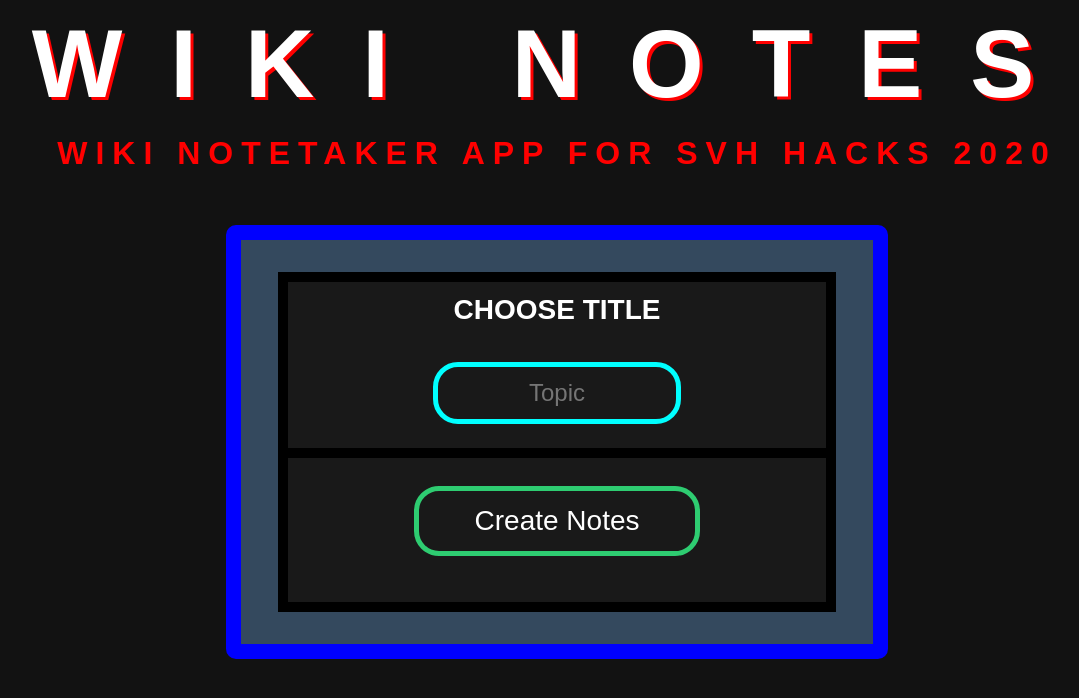
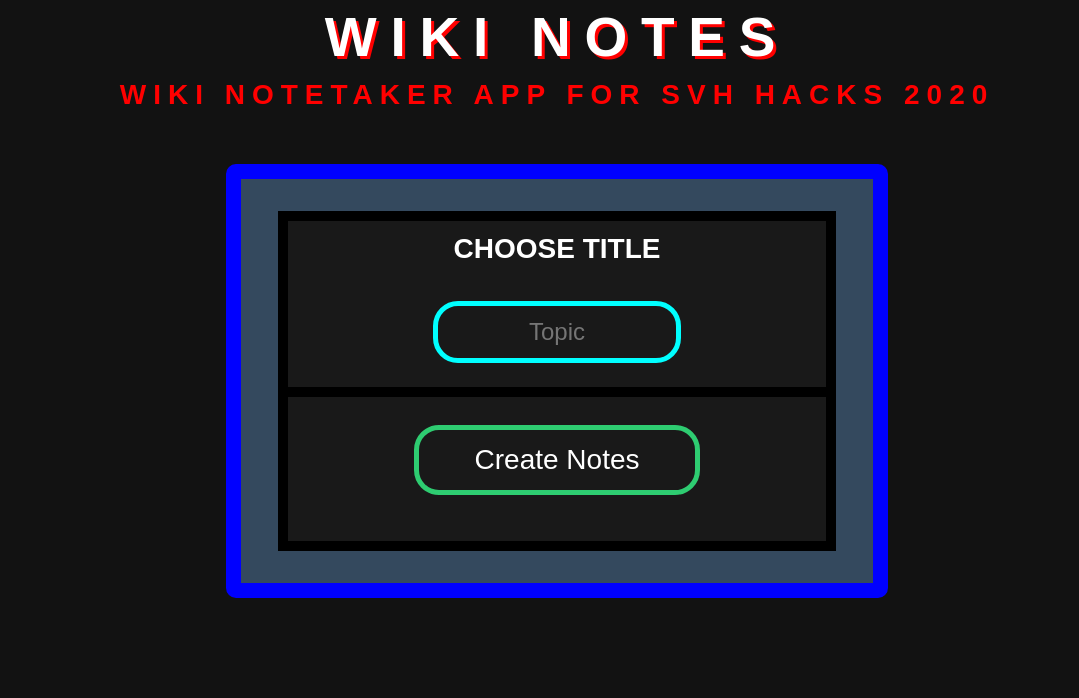
Before and after one commit to SidNath21/WikiNotes, a plain HTML site: page index.html in a window 1280 px wide. Shown: the whole page, without its empty margins (83-1162 px from the left). Drawn offline with Linux system fonts and the light colour scheme.

Commit message:
Size Scaling

```diff
--- a/css/slides.css
+++ b/css/slides.css
@@ -13,9 +13,10 @@ h1{
 }
 
 #container{
+
     margin: 1em auto;
     width: 75%;
-    min-width: 500px;
+    min-width: 450px;
     border: 15px solid red;
     background-color: tomato;
     border-radius: 10px;
--- a/css/style.css
+++ b/css/style.css
@@ -7,14 +7,15 @@ body{
 }
 
 h1{
-    font-size: 96px;
+    font-size: 55px;
     line-height: 0;
-    letter-spacing: 0.5em;
+    letter-spacing: 0.25em;
     text-shadow: 3px 3px red;
 }
 
 h2{
-    font-size: 32px;
+    font-size: 28px;
+
     line-height: 1.5;
     color: red;
     letter-spacing: 0.25em;
@@ -27,7 +28,7 @@ h3{
 
 #container{
 
-    min-width: 500px;
+    min-width: 450px;
     width: 50%;
     margin: 3em auto;
     border: 15px solid blue;
```
